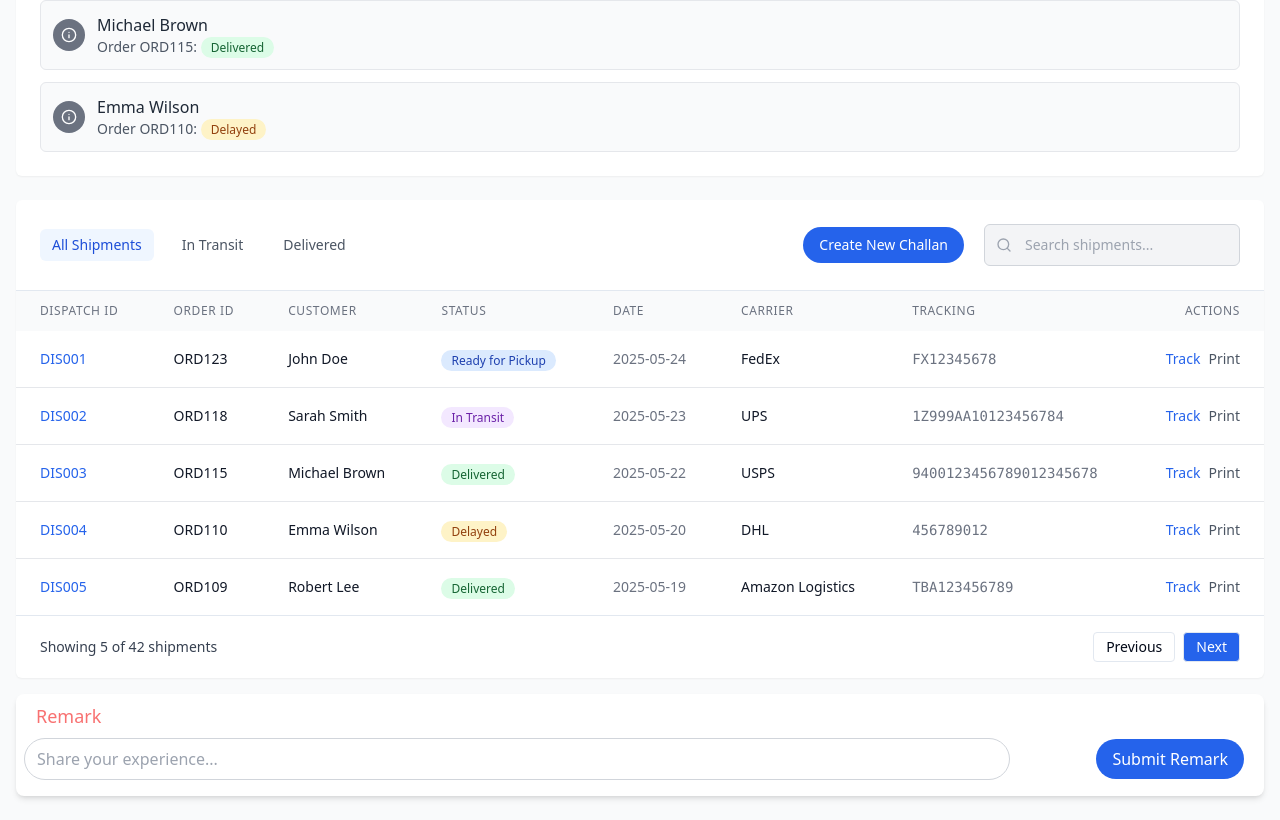
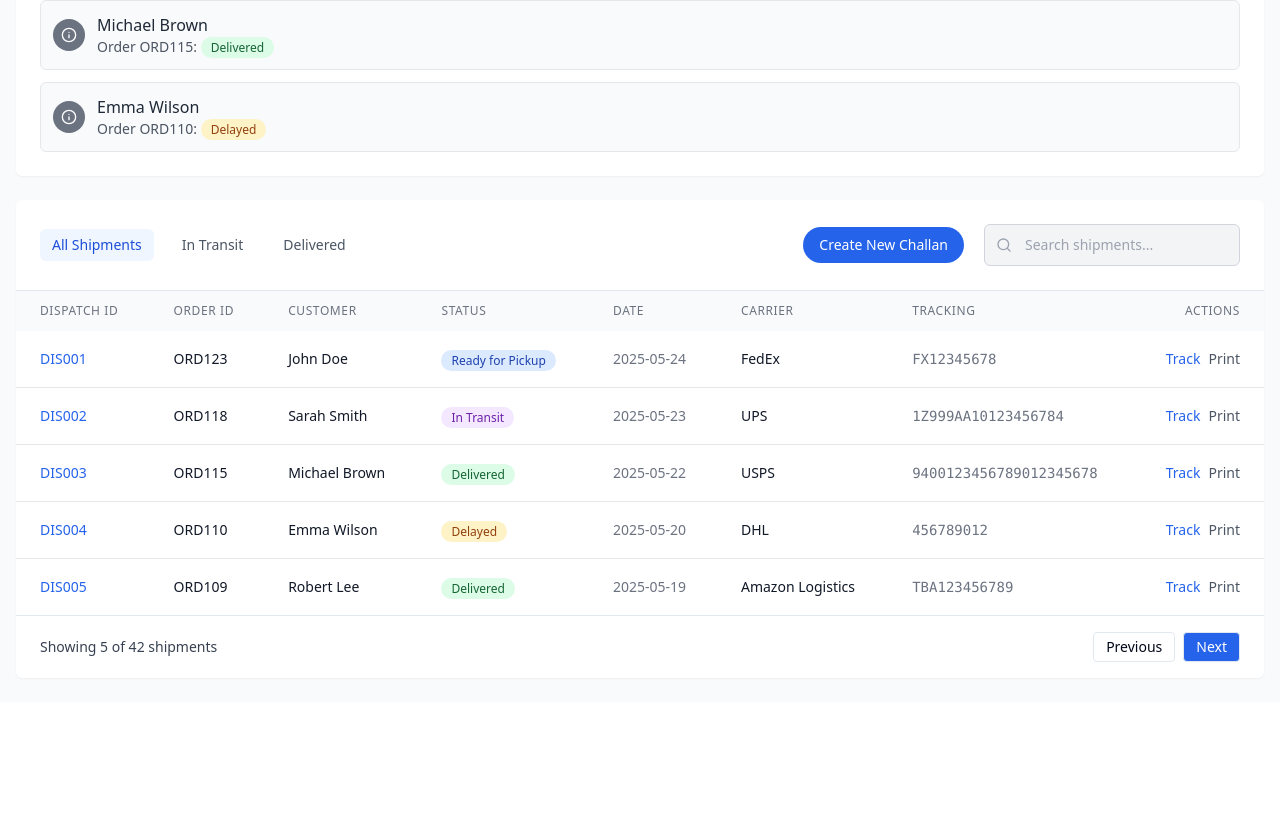
Before and after one commit to adarshroy001/DevLaunch-, a React (Vite) app: page /dispatch in a window 1280 px wide. Shown: the part 483-1303 px from the top of the page. After the commit the page ends 1185 px from the top, so only its background shows below. Built offline with nearby package versions, Linux system fonts and the light colour scheme.

Commit message:
remark removed

```diff
--- a/src/pages/Dispatch.tsx
+++ b/src/pages/Dispatch.tsx
@@ -191,7 +191,6 @@ const Dispatch = () => {
             </div>
           </div>
         </div>
-        <AddRemark/>
       </div>
     </div>
   );
--- a/src/pages/Inventory.tsx
+++ b/src/pages/Inventory.tsx
@@ -187,7 +187,6 @@ const Inventory = () => {
             </div>
           </div>
         </div>
-      <AddRemark/>
       </div>
     </div>
   );
```
